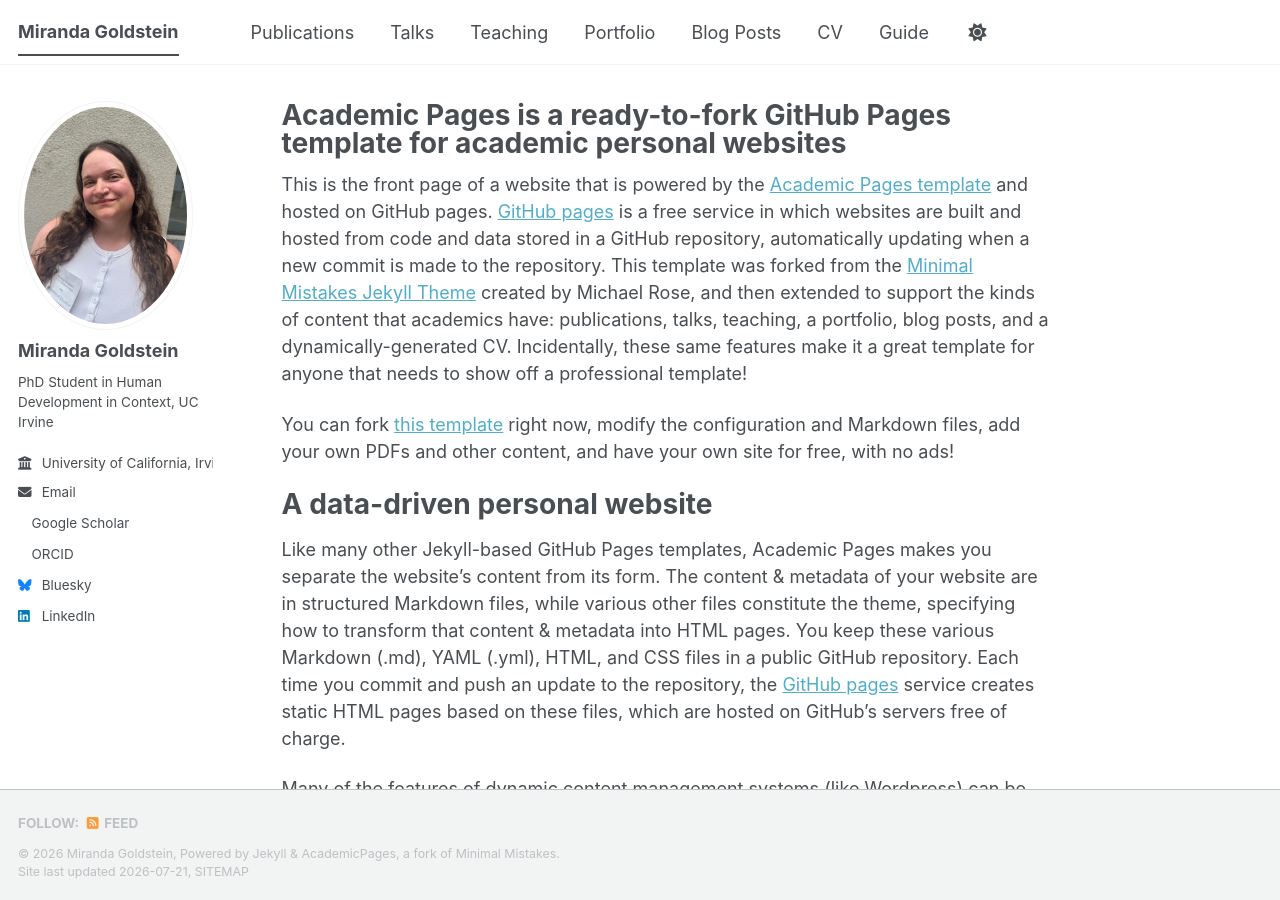
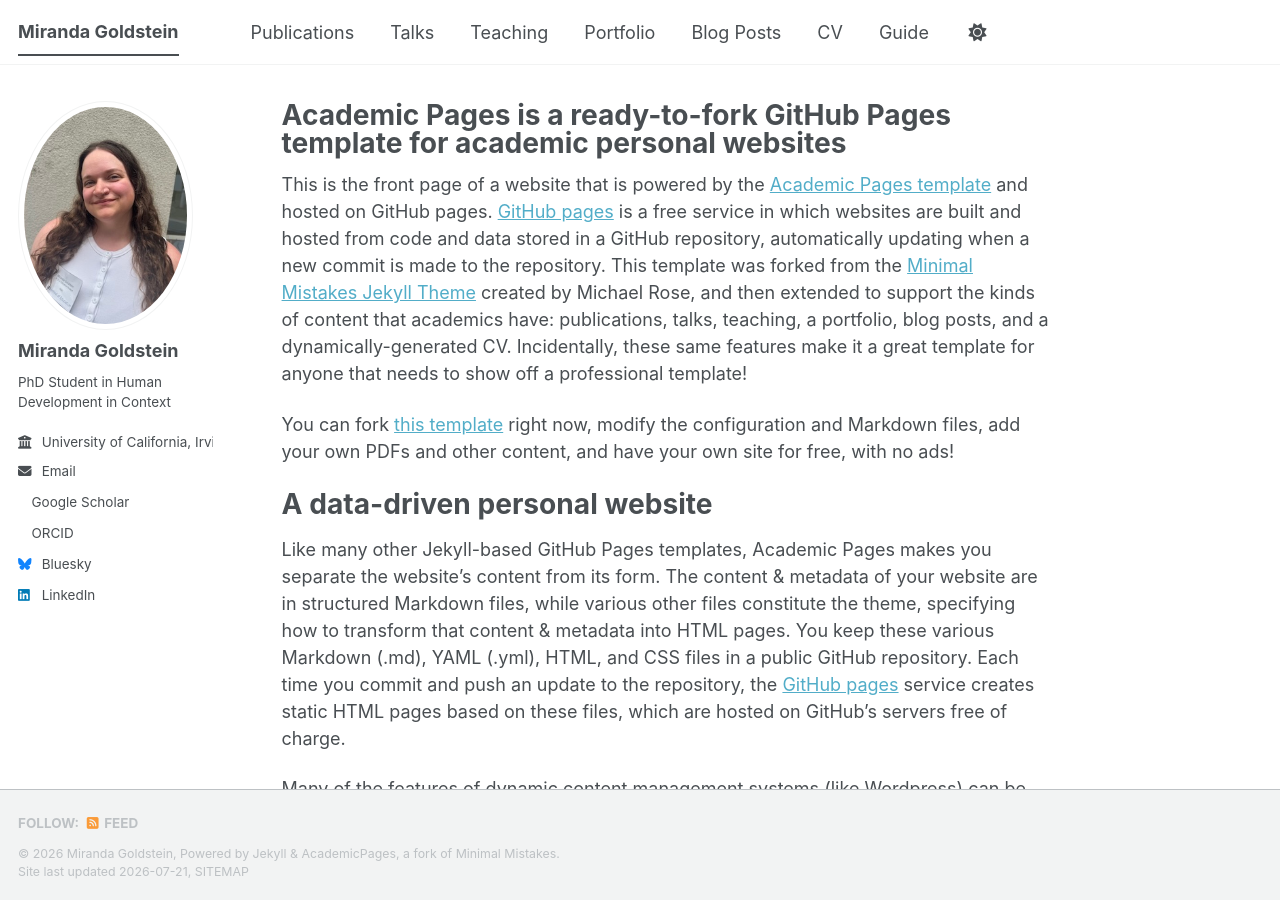
Before and after one commit to mirandagoldstein/mirandagoldstein.github.io, a Jekyll site: the page built from _pages/about.md, in a window 1280 px wide and 900 px high. Built offline with Jekyll 4.4.1, drawn with Linux system fonts in a browser that asks for light colours; a style sheet for code colours, icons or effects is not loaded.

Commit message:
Update _config.yml

```diff
--- a/_config.yml
+++ b/_config.yml
@@ -25,7 +25,7 @@ author:
   avatar           : "IMG_0549.jpeg"
   name             : "Miranda Goldstein"
   pronouns         : # she/her
-  bio              : "PhD Student in Human Development in Context, UC Irvine"
+  bio              : "PhD Student in Human Development in Context"
   location         : # irvine
   employer         : "University of California, Irvine"
   uri              : # URL
```
